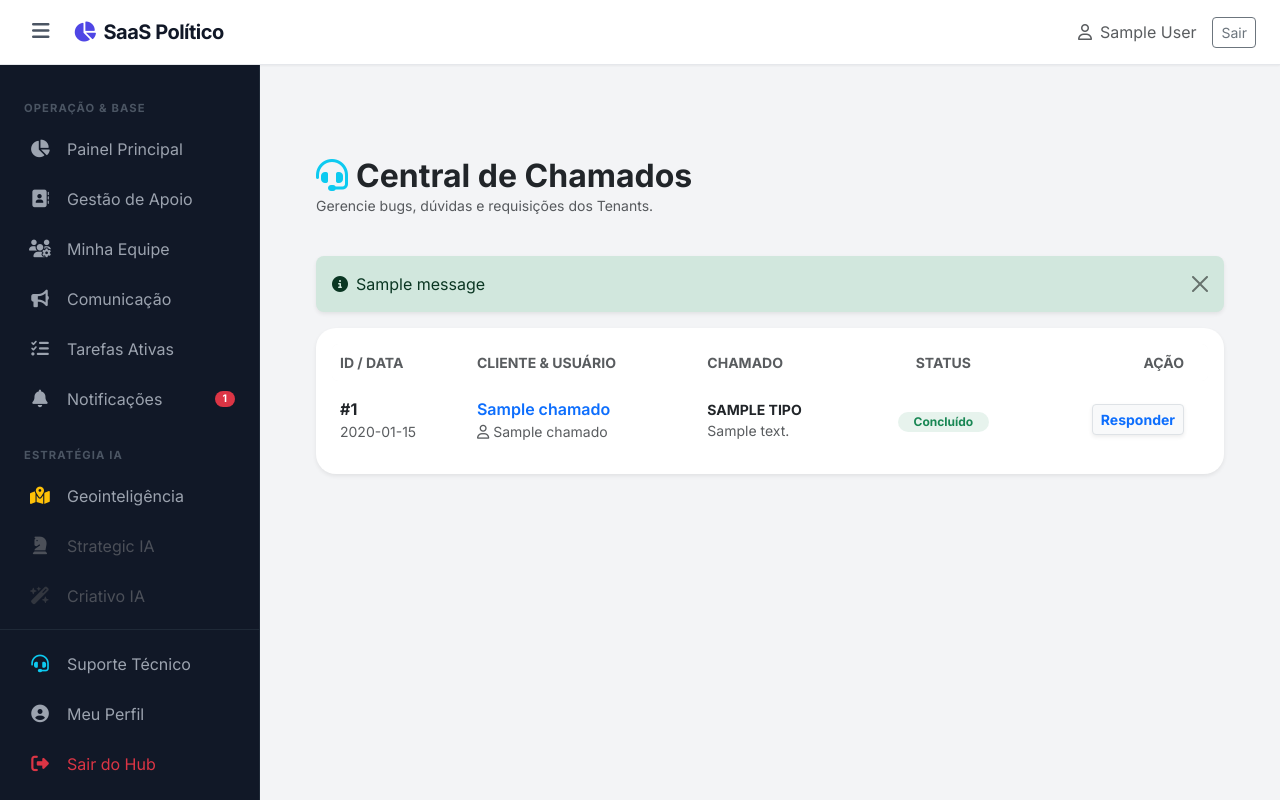
After one commit to guibatist/app-candidatos, a Flask app: template app/templates/superadmin/chamados.html in a window 1280 px wide. The commit adds this page. Run offline with Flask 3, Linux system fonts and the light colour scheme; the visitor is signed in with stand-in values (Sample User, id 1); the template is opened without the code that fills it: most values are stand-ins (such as "Sample title", 1, 10 or a date in 2020); one stand-in notice (Sample message) is shown; some libraries are stand-ins or nearby versions.

Commit message:
feat: implementa central de suporte com offcanvas e gestão master
Adiciona aba deslizante de chamados para usuários, modal de abertura de tickets, tela de gerenciamento para SuperAdmin com troca de status/observações e integração de e-mail administrativo via .env.

```diff
--- a/app/templates/includes/sidebar.html
+++ b/app/templates/includes/sidebar.html
@@ -50,59 +50,27 @@
         transition: all 0.2s;
         border-left: 4px solid transparent;
         margin-bottom: 2px;
+        cursor: pointer;
     }
 
     .nav-item:hover { background-color: var(--sidebar-hover); color: var(--sidebar-active-text); }
     .nav-item.active { background-color: var(--sidebar-active-bg); color: var(--sidebar-active-text); border-left-color: var(--sidebar-active-border); }
 
-    /* Container do Ícone para permitir badge flutuante */
     .nav-icon-wrapper {
-        position: relative;
-        width: 24px;
-        height: 24px;
-        display: flex;
-        align-items: center;
-        justify-content: center;
-        margin-right: 15px;
-        transition: margin 0.3s;
+        position: relative; width: 24px; height: 24px; display: flex; align-items: center; justify-content: center; margin-right: 15px; transition: margin 0.3s;
+    }
+    .nav-icon { font-size: 1.1rem; }
+
+    .badge-pill-nav { margin-left: auto; font-size: 0.65rem; padding: 3px 8px; border-radius: 20px; font-weight: 800; }
+    .badge-floating {
+        position: absolute; top: -6px; right: -8px; background-color: #ef4444; color: white; font-size: 0.6rem; min-width: 16px; height: 16px; border-radius: 50%; display: none; align-items: center; justify-content: center; border: 2px solid var(--sidebar-bg); font-weight: 900;
     }
 
-    .nav-icon { font-size: 1.1rem; }
-
-    /* Badge para Sidebar Aberta */
-    .badge-pill-nav {
-        margin-left: auto;
-        font-size: 0.65rem;
-        padding: 3px 8px;
-        border-radius: 20px;
-        font-weight: 800;
-    }
-
-    /* Badge para Sidebar Fechada (Flutuante sobre o ícone) */
-    .badge-floating {
-        position: absolute;
-        top: -6px;
-        right: -8px;
-        background-color: #ef4444;
-        color: white;
-        font-size: 0.6rem;
-        min-width: 16px;
-        height: 16px;
-        border-radius: 50%;
-        display: none; /* Escondido por padrão */
-        align-items: center;
-        justify-content: center;
-        border: 2px solid var(--sidebar-bg);
-        font-weight: 900;
-    }
-
-    /* Lógica de Alternância de Badge */
     #sidebar.collapsed .nav-icon-wrapper { margin-right: 0; }
     #sidebar.collapsed .nav-text, #sidebar.collapsed .badge-pill-nav { display: none !important; }
-    #sidebar.collapsed .badge-floating { display: flex; } /* Mostra o número sobre o ícone quando fechado */
+    #sidebar.collapsed .badge-floating { display: flex; }
 
     #sidebar.collapsed .nav-item { justify-content: center; padding: 15px 0; }
-
     .nav-item.locked { opacity: 0.4; cursor: not-allowed; filter: grayscale(1); }
 </style>
 
@@ -114,6 +82,10 @@
                 <div class="nav-icon-wrapper"><i class="fa-solid fa-rocket nav-icon text-warning"></i></div>
                 <span class="nav-text">Campanhas</span>
             </a>
+            <a href="{{ url_for('superadmin.listar_chamados') }}" class="nav-item {% if request.endpoint == 'superadmin.listar_chamados' %}active{% endif %}">
+                <div class="nav-icon-wrapper"><i class="fa-solid fa-headset nav-icon text-info"></i></div>
+                <span class="nav-text">Central de Chamados</span>
+            </a>
             <a href="#" class="nav-item">
                 <div class="nav-icon-wrapper"><i class="fa-solid fa-file-invoice-dollar nav-icon"></i></div>
                 <span class="nav-text">Faturamento</span>
@@ -124,27 +96,22 @@
                 <div class="nav-icon-wrapper"><i class="fa-solid fa-chart-pie nav-icon"></i></div>
                 <span class="nav-text">Painel Principal</span>
             </a>
-
             <a href="/crm/apoiadores" class="nav-item {% if 'apoiador' in request.path or request.endpoint == 'crm.listar_apoiadores' %}active{% endif %}">
                 <div class="nav-icon-wrapper"><i class="fa-solid fa-address-book nav-icon"></i></div>
                 <span class="nav-text">Gestão de Apoio</span>
             </a>
-
             <a href="/crm/equipe" class="nav-item {% if request.endpoint == 'crm.listar_equipe' %}active{% endif %}">
                 <div class="nav-icon-wrapper"><i class="fa-solid fa-users-gear nav-icon"></i></div>
                 <span class="nav-text">Minha Equipe</span>
             </a>
-
             <a href="#" class="nav-item">
                 <div class="nav-icon-wrapper"><i class="fa-solid fa-bullhorn nav-icon"></i></div>
                 <span class="nav-text">Comunicação</span>
             </a>
-
             <a href="/crm/tarefas" class="nav-item {% if 'tarefa' in request.path %}active{% endif %}">
                 <div class="nav-icon-wrapper"><i class="fa-solid fa-list-check nav-icon"></i></div>
                 <span class="nav-text">Tarefas Ativas</span>
             </a>
-
             <a href="{{ url_for('crm.notificacoes') }}" class="nav-item {% if request.endpoint == 'crm.notificacoes' %}active{% endif %}">
                 <div class="nav-icon-wrapper">
                     <i class="fa-solid fa-bell nav-icon"></i>
@@ -175,6 +142,13 @@
     </div>
 
     <div class="sidebar-footer" style="border-top: 1px solid #1f2937; padding: 10px 0;">
+        {% if session.role != 'superadmin' %}
+        <a class="nav-item" data-bs-toggle="offcanvas" data-bs-target="#offcanvasChamados">
+            <div class="nav-icon-wrapper"><i class="fa-solid fa-headset nav-icon text-info"></i></div>
+            <span class="nav-text">Suporte Técnico</span>
+        </a>
+        {% endif %}
+
         <a href="#" class="nav-item">
             <div class="nav-icon-wrapper"><i class="fa-solid fa-user-circle nav-icon"></i></div>
             <span class="nav-text">Meu Perfil</span>
@@ -185,3 +159,82 @@
         </a>
     </div>
 </nav>
+
+{% if session.role != 'superadmin' %}
+<div class="offcanvas offcanvas-end border-0 shadow-lg" tabindex="-1" id="offcanvasChamados" style="width: 400px; border-radius: 24px 0 0 24px;">
+    <div class="offcanvas-header bg-light border-bottom p-4">
+        <h5 class="offcanvas-title fw-bold text-dark"><i class="fa-solid fa-headset text-info me-2"></i>Meus Chamados</h5>
+        <button type="button" class="btn-close" data-bs-dismiss="offcanvas" aria-label="Close"></button>
+    </div>
+    <div class="offcanvas-body p-4 bg-light" style="overflow-y: auto;">
+        <button class="btn btn-primary w-100 fw-bold py-3 rounded-3 mb-4 shadow-sm" data-bs-toggle="modal" data-bs-target="#modalSuporte" data-bs-dismiss="offcanvas">
+            <i class="fa-solid fa-plus me-2"></i> Nova Solicitação
+        </button>
+
+        <h6 class="fw-bold text-muted small text-uppercase mb-3">Histórico</h6>
+
+        {% if meus_chamados %}
+            {% for c in meus_chamados %}
+                <div class="card border-0 shadow-sm rounded-4 mb-3">
+                    <div class="card-body p-3">
+                        <div class="d-flex justify-content-between align-items-center mb-2">
+                            <span class="fw-bold small text-dark">{{ c.tipo }}</span>
+                            {% if c.status == 'Aberto' %}
+                                <span class="badge bg-danger bg-opacity-10 text-danger rounded-pill">Aberto</span>
+                            {% elif c.status == 'Em Análise' %}
+                                <span class="badge bg-warning bg-opacity-10 text-warning rounded-pill">Em Análise</span>
+                            {% else %}
+                                <span class="badge bg-success bg-opacity-10 text-success rounded-pill">Concluído</span>
+                            {% endif %}
+                        </div>
+                        <p class="small text-muted mb-0" style="line-height: 1.4;">{{ c.descricao }}</p>
+
+                        {% if c.resposta_admin %}
+                        <div class="mt-3 p-3 bg-light rounded-3 border-start border-4 border-info">
+                            <p class="small fw-bold text-info mb-1"><i class="fa-solid fa-reply me-1"></i>Resposta da Equipe:</p>
+                            <p class="small text-dark mb-0">{{ c.resposta_admin }}</p>
+                        </div>
+                        {% endif %}
+                    </div>
+                </div>
+            {% endfor %}
+        {% else %}
+            <div class="text-center py-5 text-muted">
+                <i class="fa-regular fa-folder-open fs-1 mb-2 opacity-25"></i>
+                <p class="small">Você não possui chamados abertos.</p>
+            </div>
+        {% endif %}
+    </div>
+</div>
+
+<div class="modal fade" id="modalSuporte" tabindex="-1" aria-hidden="true">
+    <div class="modal-dialog modal-dialog-centered">
+        <div class="modal-content border-0 shadow-lg" style="border-radius: 20px;">
+            <form action="/crm/suporte/abrir" method="POST">
+                <div class="modal-header border-0 px-4 pt-4">
+                    <h5 class="fw-bold mb-0 text-dark">Como podemos ajudar?</h5>
+                    <button type="button" class="btn-close" data-bs-dismiss="modal" aria-label="Close"></button>
+                </div>
+                <div class="modal-body px-4 text-dark">
+                    <div class="mb-3">
+                        <label class="form-label small fw-bold text-muted uppercase">Tipo de Solicitação</label>
+                        <select name="tipo_chamado" class="form-select bg-light border-0 rounded-3 py-2" required>
+                            <option value="Dúvida Técnica">Dúvida Técnica</option>
+                            <option value="Reportar Bug">Erro no Sistema (Bug)</option>
+                            <option value="Sugestão de Melhoria">Sugestão de Melhoria</option>
+                            <option value="Financeiro/Plano">Financeiro / Plano</option>
+                        </select>
+                    </div>
+                    <div class="mb-4">
+                        <label class="form-label small fw-bold text-muted uppercase">Descrição Detalhada</label>
+                        <textarea name="descricao" class="form-control bg-light border-0 rounded-3" rows="4" placeholder="Descreva o problema ou solicitação de forma clara..." required></textarea>
+                    </div>
+                </div>
+                <div class="modal-footer border-0 px-4 pb-4">
+                    <button type="submit" class="btn btn-primary w-100 py-3 fw-bold rounded-3 shadow-sm">Enviar para o Master</button>
+                </div>
+            </form>
+        </div>
+    </div>
+</div>
+{% endif %}
--- /dev/null
+++ b/app/templates/superadmin/chamados.html
@@ -0,0 +1,108 @@
+{% extends "base.html" %}
+{% block content %}
+
+<div class="container-fluid py-4">
+    <div class="d-flex justify-content-between align-items-center mb-4">
+        <div>
+            <h2 class="fw-bold mb-0 text-dark"><i class="fa-solid fa-headset text-info me-2"></i>Central de Chamados</h2>
+            <p class="text-muted small">Gerencie bugs, dúvidas e requisições dos Tenants.</p>
+        </div>
+    </div>
+
+    {% with messages = get_flashed_messages(with_categories=true) %}
+        {% if messages %}
+            {% for category, message in messages %}
+                <div class="alert alert-{{ 'danger' if category == 'error' else category }} alert-dismissible fade show border-0 shadow-sm rounded-3" role="alert">
+                    <i class="fa-solid fa-circle-info me-2"></i>{{ message }}
+                    <button type="button" class="btn-close" data-bs-dismiss="alert"></button>
+                </div>
+            {% endfor %}
+        {% endif %}
+    {% endwith %}
+
+    <div class="card border-0 shadow-sm" style="border-radius: 20px;">
+        <div class="table-responsive p-3">
+            <table class="table table-hover align-middle mb-0">
+                <thead class="bg-light">
+                    <tr>
+                        <th class="small text-muted border-0 rounded-start">ID / DATA</th>
+                        <th class="small text-muted border-0">CLIENTE & USUÁRIO</th>
+                        <th class="small text-muted border-0">CHAMADO</th>
+                        <th class="small text-muted border-0 text-center">STATUS</th>
+                        <th class="small text-muted border-0 text-end rounded-end pe-4">AÇÃO</th>
+                    </tr>
+                </thead>
+                <tbody>
+                    {% for c in chamados %}
+                    <tr>
+                        <td class="border-bottom-0 py-3">
+                            <div class="fw-bold text-dark">#{{ c.id }}</div>
+                            <div class="small text-muted">{{ c.criado_em.strftime('%d/%m/%Y %H:%M') if c.criado_em else '' }}</div>
+                        </td>
+                        <td class="border-bottom-0 py-3">
+                            <div class="fw-semibold text-primary">{{ c.cliente_nome }}</div>
+                            <div class="small text-muted"><i class="fa-regular fa-user me-1"></i>{{ c.usuario_nome }}</div>
+                        </td>
+                        <td class="border-bottom-0 py-3" style="max-width: 300px;">
+                            <div class="fw-bold text-dark small text-uppercase">{{ c.tipo }}</div>
+                            <div class="small text-muted text-truncate">{{ c.descricao }}</div>
+                        </td>
+                        <td class="border-bottom-0 py-3 text-center">
+                            {% if c.status == 'Aberto' %}
+                                <span class="badge bg-danger bg-opacity-10 text-danger rounded-pill px-3">Aberto</span>
+                            {% elif c.status == 'Em Análise' %}
+                                <span class="badge bg-warning bg-opacity-10 text-warning rounded-pill px-3">Em Análise</span>
+                            {% else %}
+                                <span class="badge bg-success bg-opacity-10 text-success rounded-pill px-3">Concluído</span>
+                            {% endif %}
+                        </td>
+                        <td class="border-bottom-0 py-3 text-end pe-4">
+                            <button class="btn btn-light border btn-sm shadow-sm text-primary fw-bold" data-bs-toggle="modal" data-bs-target="#modalResponder{{ c.id }}">
+                                Responder
+                            </button>
+                        </td>
+                    </tr>
+
+                    <div class="modal fade" id="modalResponder{{ c.id }}" tabindex="-1">
+                        <div class="modal-dialog modal-dialog-centered">
+                            <div class="modal-content border-0 shadow-lg" style="border-radius: 20px;">
+                                <form action="{{ url_for('superadmin.atualizar_chamado', chamado_id=c.id) }}" method="POST">
+                                    <div class="modal-header border-0 px-4 pt-4">
+                                        <h5 class="fw-bold mb-0">Gerenciar Chamado #{{ c.id }}</h5>
+                                        <button type="button" class="btn-close" data-bs-dismiss="modal"></button>
+                                    </div>
+                                    <div class="modal-body px-4">
+                                        <div class="bg-light p-3 rounded-3 mb-4 border">
+                                            <p class="small text-muted text-uppercase mb-1 fw-bold">{{ c.tipo }}</p>
+                                            <p class="mb-0 text-dark">{{ c.descricao }}</p>
+                                        </div>
+
+                                        <div class="mb-3">
+                                            <label class="form-label small fw-bold text-muted">Status do Chamado</label>
+                                            <select name="status" class="form-select bg-light border-0 rounded-3">
+                                                <option value="Aberto" {% if c.status == 'Aberto' %}selected{% endif %}>Aberto</option>
+                                                <option value="Em Análise" {% if c.status == 'Em Análise' %}selected{% endif %}>Em Análise (Acionando TI, etc)</option>
+                                                <option value="Concluído" {% if c.status == 'Concluído' %}selected{% endif %}>Concluído / Resolvido</option>
+                                            </select>
+                                        </div>
+                                        <div class="mb-3">
+                                            <label class="form-label small fw-bold text-muted">Sua Resposta / Observação (Visível para o cliente)</label>
+                                            <textarea name="resposta_admin" class="form-control bg-light border-0 rounded-3" rows="4" placeholder="Escreva a atualização para o cliente...">{{ c.resposta_admin or '' }}</textarea>
+                                        </div>
+                                    </div>
+                                    <div class="modal-footer border-0 px-4 pb-4">
+                                        <button type="submit" class="btn btn-primary w-100 py-2 fw-bold rounded-3">Atualizar Chamado</button>
+                                    </div>
+                                </form>
+                            </div>
+                        </div>
+                    </div>
+                    {% else %}
+                    <tr><td colspan="5" class="text-center py-5 text-muted">Nenhum chamado aberto no sistema.</td></tr>
+                    {% endfor %}
+                </tbody>
+            </table>
+        </div>
+    </div>
+</div>
+{% endblock %}
```
Also changed, not shown: app/routes/crm.py (+71 -0 lines), app/routes/superadmin.py (+54 -0 lines).
